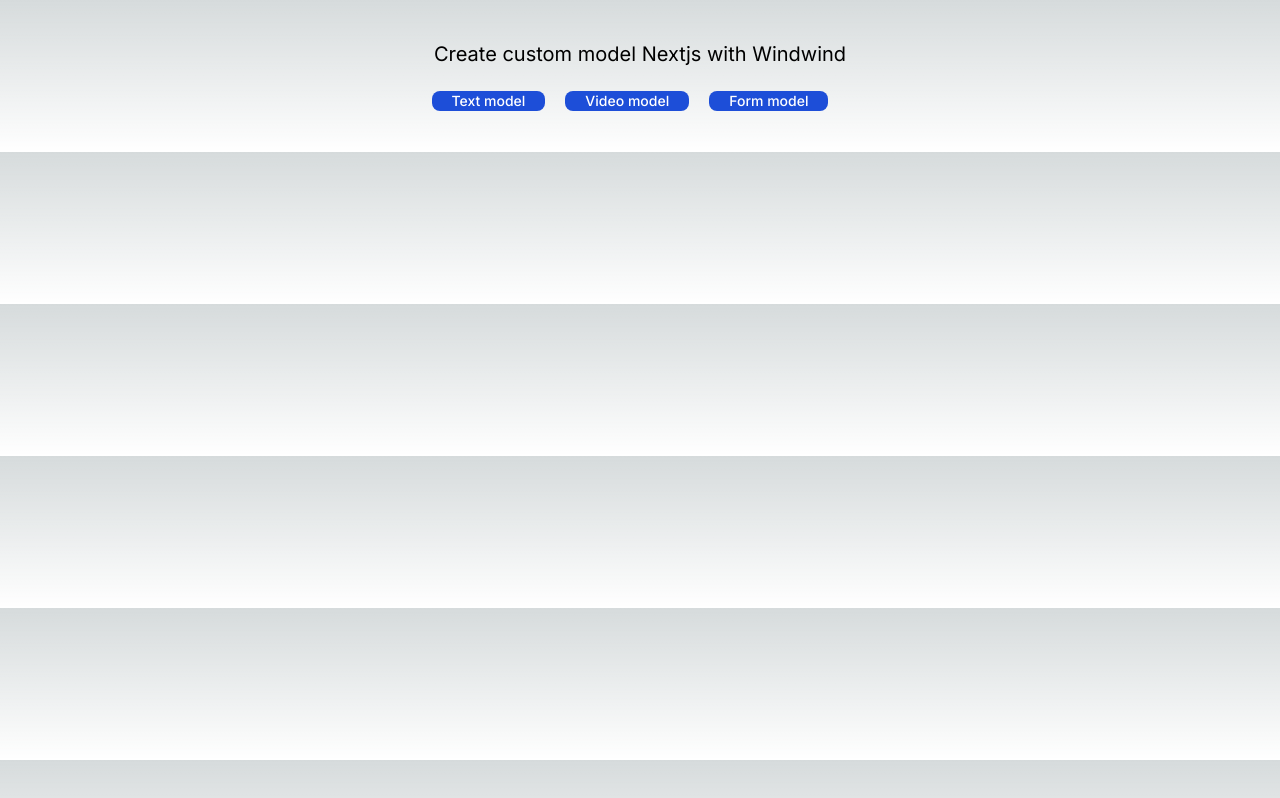
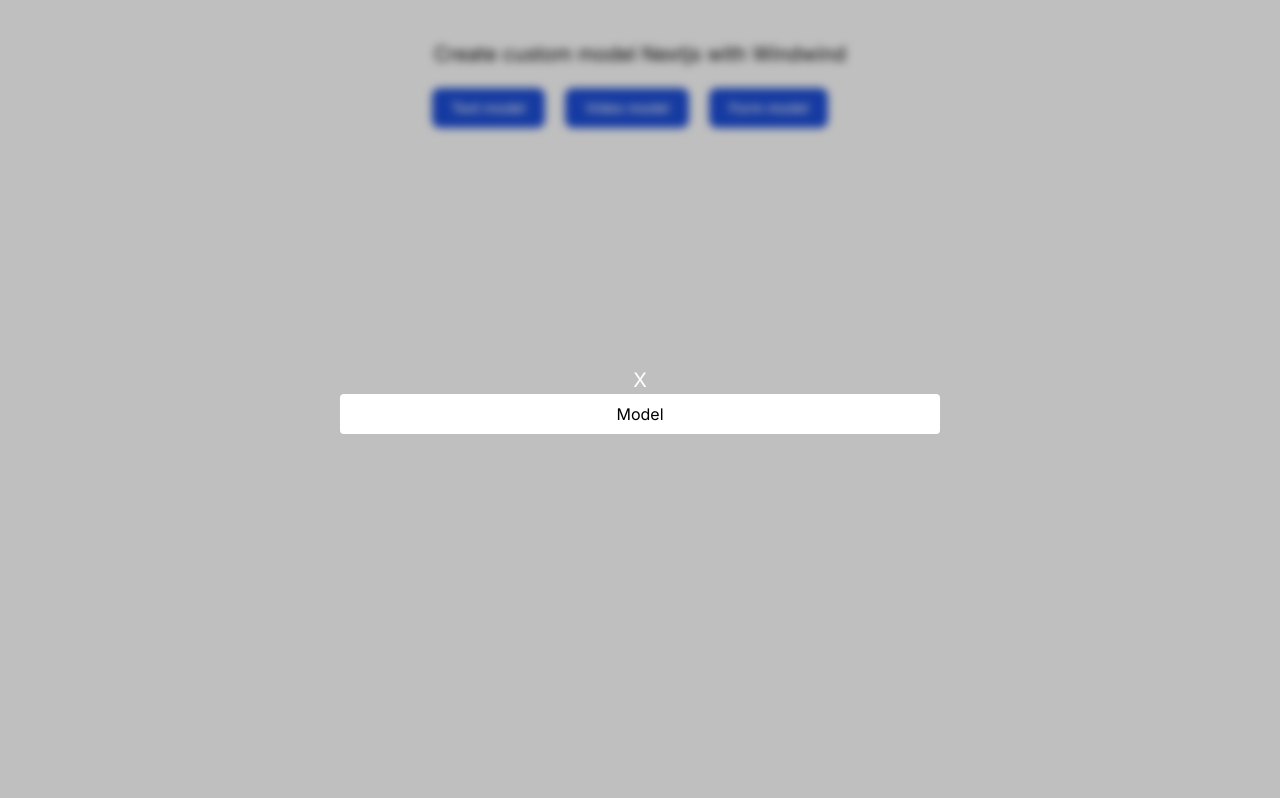
Before and after one commit to winnyDiese/exercice-custom-model, a Next.js app: page / in a window 1280 px wide. Built offline with nearby package versions, Linux system fonts and the light colour scheme.

Commit message:
Render background of model floues

```diff
--- a/app/components/Model.jsx
+++ b/app/components/Model.jsx
@@ -1,9 +1,15 @@
 import React from 'react';
 
-const Model = () => {
+const Model = ({isVisible}) => {
+    if((isVisible)) return null
     return (
-        <div>
-            Model
+        <div className='fixed inset-0 bg-black bg-opacity-25 backdrop-blur-sm flex justify-center items-center '>
+            <div className='w-[600px] flex flex-col'>
+                <button className='text-white text-xl '>X</button>
+                <div className='bg-white p-2 rounded'>
+                    Model
+                </div>
+            </div>
         </div>
     );
 }
--- a/app/globals.css
+++ b/app/globals.css
@@ -1,27 +1,3 @@
 @tailwind base;
 @tailwind components;
 @tailwind utilities;
-
-:root {
-  --foreground-rgb: 0, 0, 0;
-  --background-start-rgb: 214, 219, 220;
-  --background-end-rgb: 255, 255, 255;
-}
-
-@media (prefers-color-scheme: dark) {
-  :root {
-    --foreground-rgb: 255, 255, 255;
-    --background-start-rgb: 0, 0, 0;
-    --background-end-rgb: 0, 0, 0;
-  }
-}
-
-body {
-  color: rgb(var(--foreground-rgb));
-  background: linear-gradient(
-      to bottom,
-      transparent,
-      rgb(var(--background-end-rgb))
-    )
-    rgb(var(--background-start-rgb));
-}
--- a/app/page.js
+++ b/app/page.js
@@ -1,12 +1,32 @@
-import Image from 'next/image'
+"use client"
+
+import Model from './components/Model'
+import { Fragment, useState } from 'react'
 
 export default function Home() {
+  const [showModal,setShowModal] = useState(false)
   return (
     <div className='p-10 text-center'>
-      <h1 className='text-xl mb-5'>Create custom model Nextjs with Windwind</h1>
-      <button className='text-white bg-blue-700 hover:bg-blue-800 focus:outline-none font-medium text-sm rounded-lg px-5 p-y-2.5 text-center mr-5'>Text model</button>
-      <button className='text-white bg-blue-700 hover:bg-blue-800 focus:outline-none font-medium text-sm rounded-lg px-5 p-y-2.5 text-center mr-5'>Video model</button>
-      <button className='text-white bg-blue-700 hover:bg-blue-800 focus:outline-none font-medium text-sm rounded-lg px-5 p-y-2.5 text-center mr-5'>Form model</button>
+      <Fragment>
+        <h1 className='text-xl mb-5'>Create custom model Nextjs with Windwind</h1>
+        <button
+          onClick={()=>setShowModal(true)}
+          className='text-white bg-blue-700 hover:bg-blue-800 focus:outline-none font-medium text-sm rounded-lg px-5 py-2.5 text-center mr-5'
+        >
+          Text model
+        </button>
+        <button
+          className='text-white bg-blue-700 hover:bg-blue-800 focus:outline-none font-medium text-sm rounded-lg px-5 py-2.5 text-center mr-5'
+        >
+          Video model
+        </button>
+        <button
+          className='text-white bg-blue-700 hover:bg-blue-800 focus:outline-none font-medium text-sm rounded-lg px-5 py-2.5 text-center mr-5'
+        >
+           Form model
+        </button>
+        <Model isVisible={showModal} onClosse={()=>setShowModal(false)} />
+      </Fragment>
     </div>
   )
 }
```
